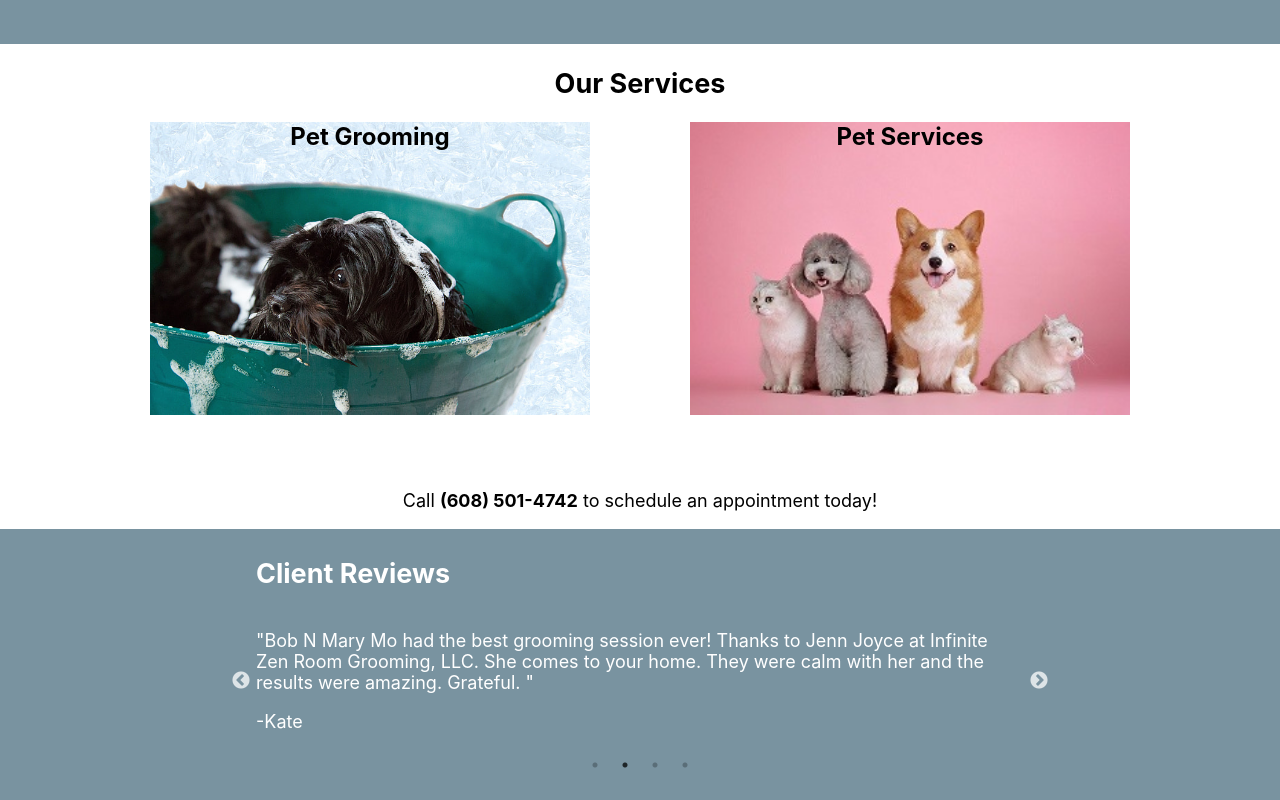
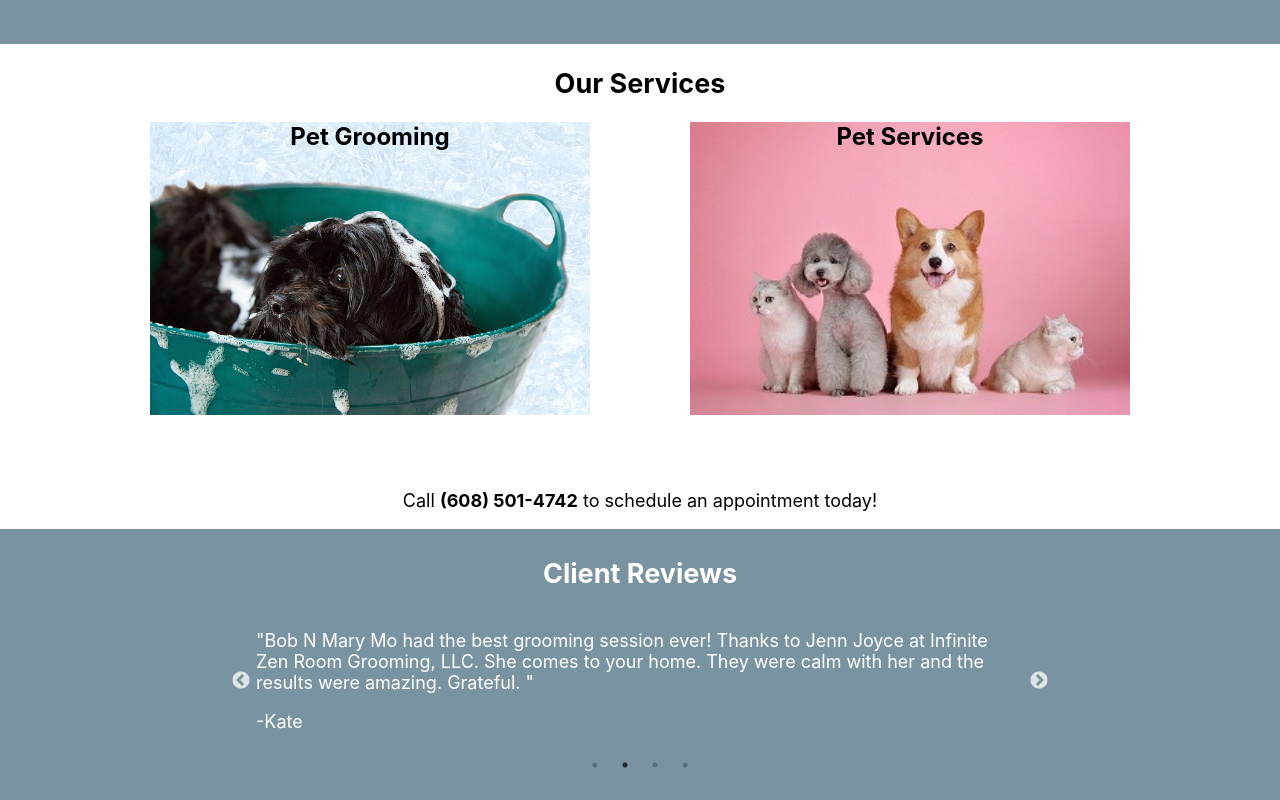
Before and after one commit to snazzyj/InfiniteZenRoomGrooming, a React (Create React App) app: page / in a window 1280 px wide. Shown: the part 1135-1935 px from the top of the page. Built offline with nearby package versions, Linux system fonts and the light colour scheme.

Commit message:
updated css to make header centered on homepage

```diff
--- a/src/reviews/reviews.css
+++ b/src/reviews/reviews.css
@@ -20,7 +20,7 @@
     font-size: 16px;
 }
 
-.reviewSection > .wrapper > h1 {
+.reviewSection > .wrapper > h1, .homepageReviews > .wrapper > h1 {
     text-align: center;
 }
 
```
